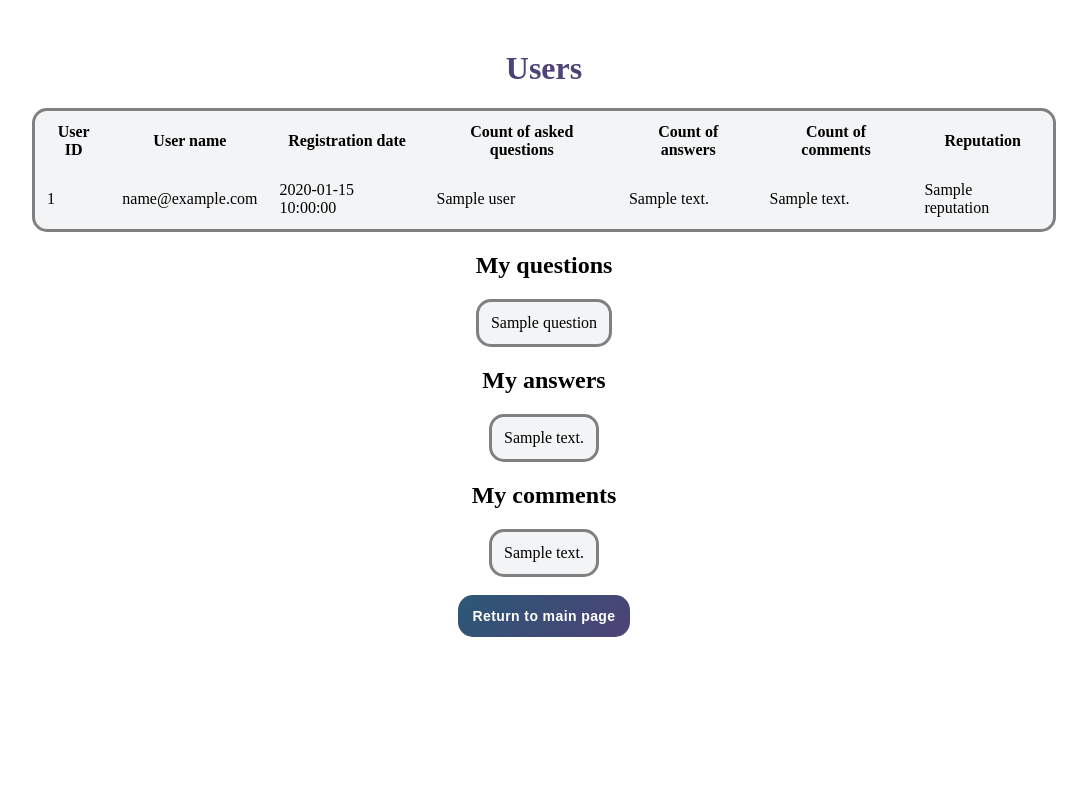
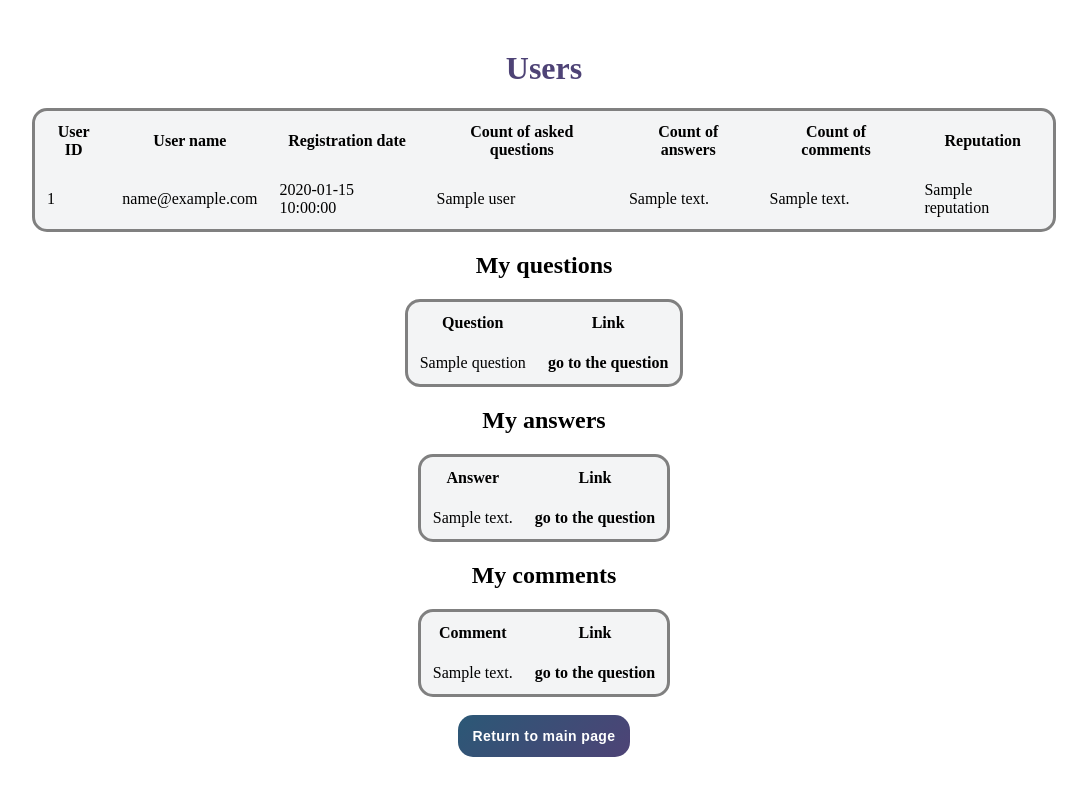
Before and after one commit to b-bence/ask_mate_sprint1, a Flask app: template templates/users.html in a window 1280 px wide. Shown: the whole page, without its empty margins (96-1183 px from the left). Before the commit the page ends 637 px from the top, so only its background shows below. Run offline with Flask 2, Linux system fonts and the light colour scheme; the template is opened without the code that fills it: most values are stand-ins (such as "Sample title", 1, 10 or a date in 2020); some libraries are stand-ins or nearby versions.

Commit message:
user page functionate

```diff
--- a/data_handler.py
+++ b/data_handler.py
@@ -572,15 +572,22 @@ def list_user_data(cursor:RealDictCursor, user_id=False):
 def get_user_activities(cursor:RealDictCursor, user_id: int) -> list:
     id = {'user_id': user_id}
     question_query = """
-        SELECT title AS question
+        SELECT title AS question, id AS question_id
         FROM question
         WHERE question.user_id = %(user_id)s"""
     answer_query = """
-        SELECT message AS answer
+        SELECT message AS answer, question_id
         FROM answer
         WHERE answer.user_id = %(user_id)s"""
     comment_query = """
-        SELECT message AS comment
+        SELECT message AS comment,
+        CASE
+            WHEN question_id IS NULL THEN
+                (SELECT question_id
+                FROM answer
+                WHERE id = comment.answer_id)
+            WHEN answer_id IS NULL THEN question_id
+        END AS question_id
         FROM comment
         WHERE comment.user_id = %(user_id)s"""
     cursor.execute(question_query, id)
--- a/templates/user-page.html
+++ b/templates/user-page.html
@@ -2,9 +2,14 @@
     {% if questions != [] %}
         <h2 align="center">My questions</h2>
         <table cellpadding="10" align="center">
+            <tr>
+                <th>Question</th>
+                <th>Link</th>
+            </tr>
             {% for question in questions %}
                 <tr>
                     <td>{{ question.question }}</td>
+                    <td><a href="{{ url_for('id', question_id=question.question_id) }}">go to the question</a></td>
                 </tr>
             {% endfor %}
         </table>
@@ -12,9 +17,14 @@
     {% if answers != [] %}
         <h2 align="center">My answers</h2>
         <table cellpadding="10" align="center">
+            <tr>
+                <th>Answer</th>
+                <th>Link</th>
+            </tr>
             {% for answer in answers %}
                 <tr>
                     <td>{{ answer.answer }}</td>
+                    <td><a href="{{ url_for('id', question_id=answer.question_id) }}">go to the question</a></td>
                 </tr>
             {% endfor %}
         </table>
@@ -22,9 +32,14 @@
     {% if comments != [] %}
         <h2 align="center">My comments</h2>
         <table cellpadding="10" align="center">
+            <tr>
+                <th>Comment</th>
+                <th>Link</th>
+            </tr>
             {% for comment in comments %}
                 <tr>
                     <td>{{ comment.comment }}</td>
+                    <td><a href="{{ url_for('id', question_id=comment.question_id) }}">go to the question</a></td>
                 </tr>
             {% endfor %}
         </table>
```
